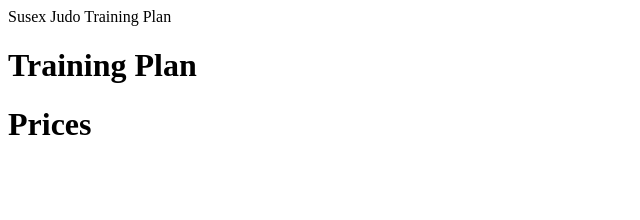
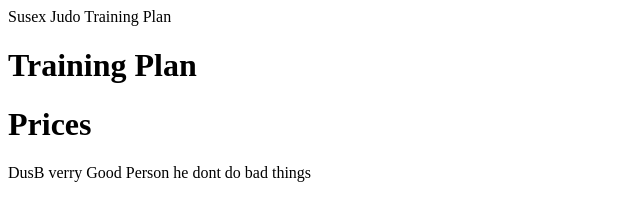
Before and after one commit to Pasidu09-SL/Susex_Judo_Training_Plan, a plain HTML site: page index.html in a window 1280 px wide. Shown: the whole page, without its empty margins (0-640 px from the left). Drawn offline with Linux system fonts and the light colour scheme.

Commit message:
Update index.html with paragraph

```diff
--- a/index.html
+++ b/index.html
@@ -5,5 +5,6 @@
   <body>
     <h1>Training Plan</h1>
     <h1>Prices</h1>
+    <p>DusB verry Good Person he dont do bad things</p>
   </body>
 </html>
```
